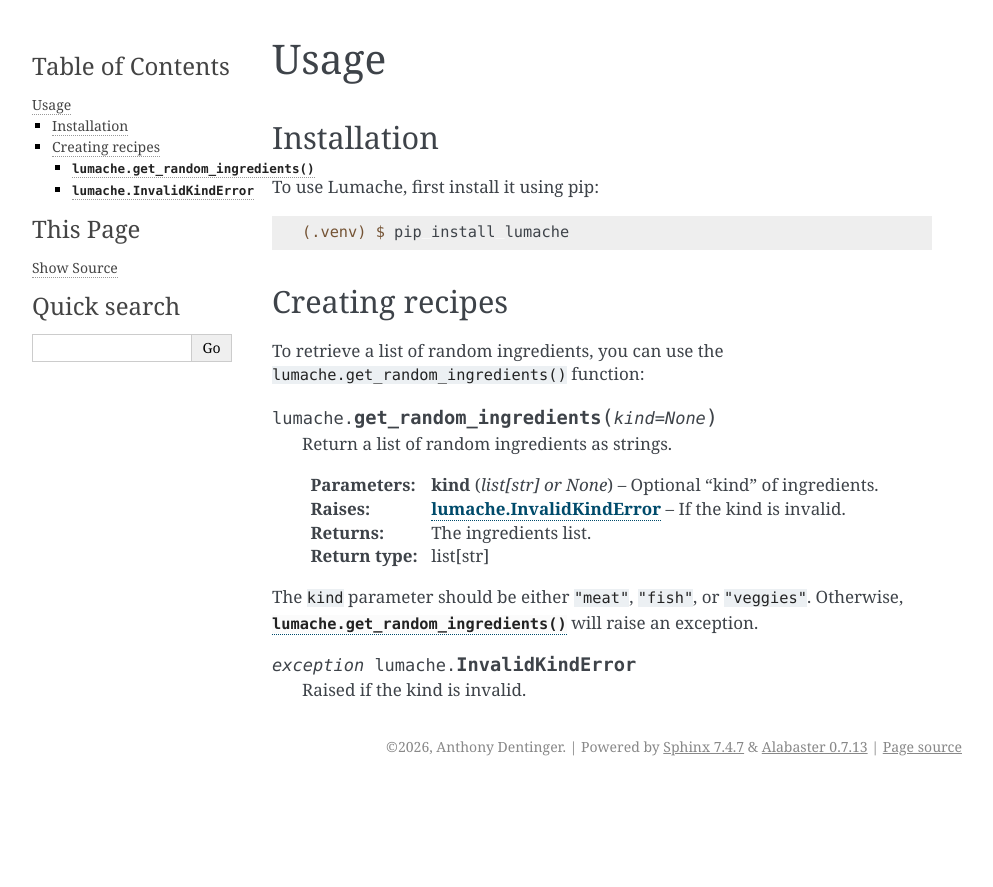
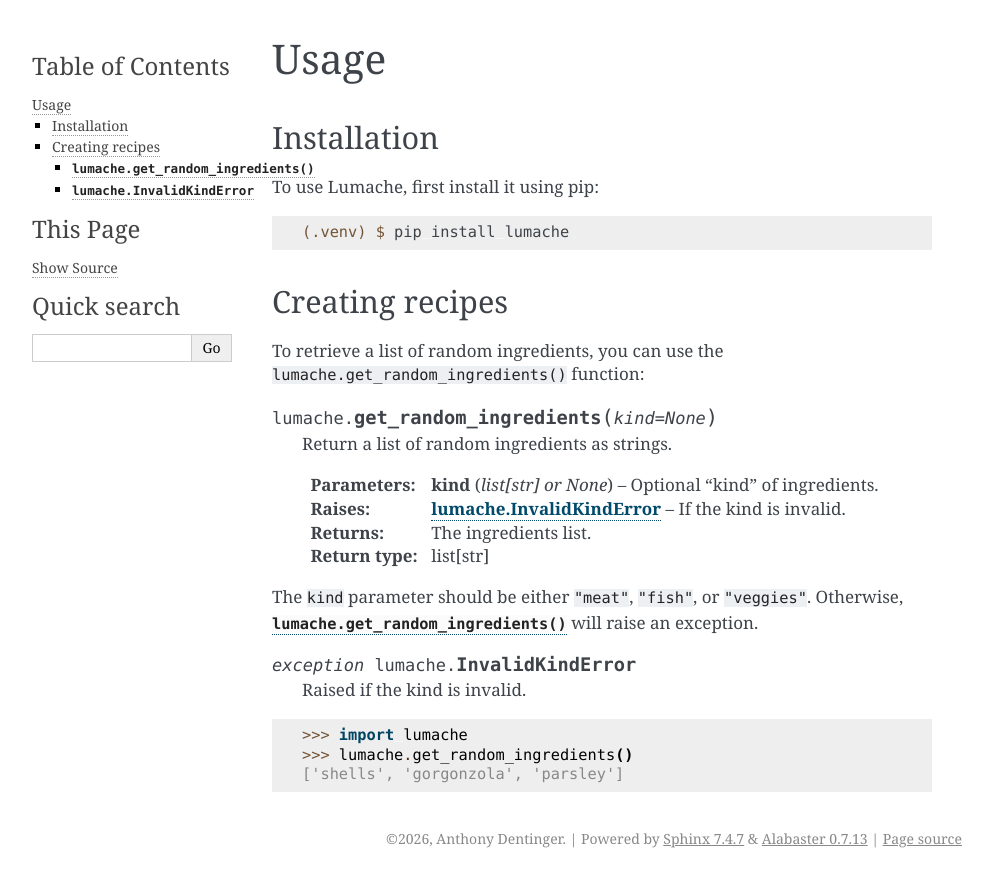
Before and after one commit to adentinger/sphinx_sandbox, a Sphinx documentation site: the page built from source/usage.rst, in a window 1280 px wide. Shown: the top 887 px of the page, without its empty margins (148-1141 px from the left). Built offline with Sphinx 7.4.7, drawn with Linux system fonts in a browser that asks for light colours.

```diff
--- /dev/null
+++ b/lumache.py
@@ -0,0 +1,2 @@
+def get_random_ingredients(kind=None):
+    return ["shells", "gorgonzola", "parsley"]
--- a/pyproject.toml
+++ b/pyproject.toml
@@ -19,7 +19,10 @@ classifiers = [
 
 [tool.pdm.scripts]
 doc_html = "sphinx-build -M html source/ build/"
-doc = {composite = ["doc_html"]}
+doctest = "sphinx-build -b doctest source/ build/"
+doc = {composite = [
+    "doctest",
+    "doc_html"]}
 
 [build-system]
 requires = ["pdm-backend"]
--- a/source/conf.py
+++ b/source/conf.py
@@ -14,12 +14,12 @@ release = '0.1'
 # -- General configuration ---------------------------------------------------
 # https://www.sphinx-doc.org/en/master/usage/configuration.html#general-configuration
 
-extensions = []
+extensions = [
+    'sphinx.ext.doctest',
+]
 
 templates_path = ['_templates']
 exclude_patterns = []
-
-
 
 # -- Options for HTML output -------------------------------------------------
 # https://www.sphinx-doc.org/en/master/usage/configuration.html#options-for-html-output
--- a/source/usage.rst
+++ b/source/usage.rst
@@ -36,3 +36,7 @@ will raise an exception.
 .. py:exception:: lumache.InvalidKindError
 
    Raised if the kind is invalid.
+
+>>> import lumache
+>>> lumache.get_random_ingredients()
+['shells', 'gorgonzola', 'parsley']
```
